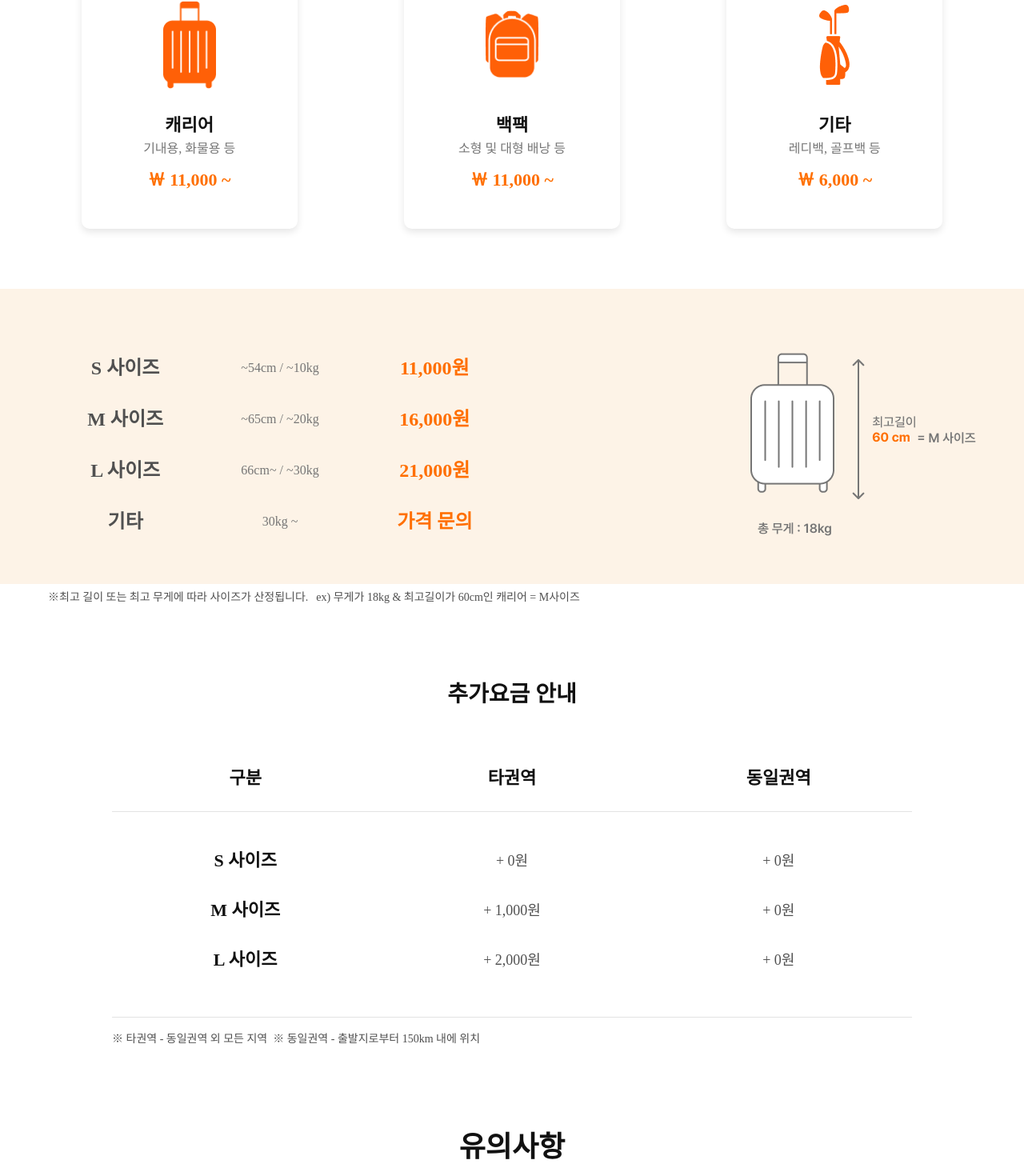
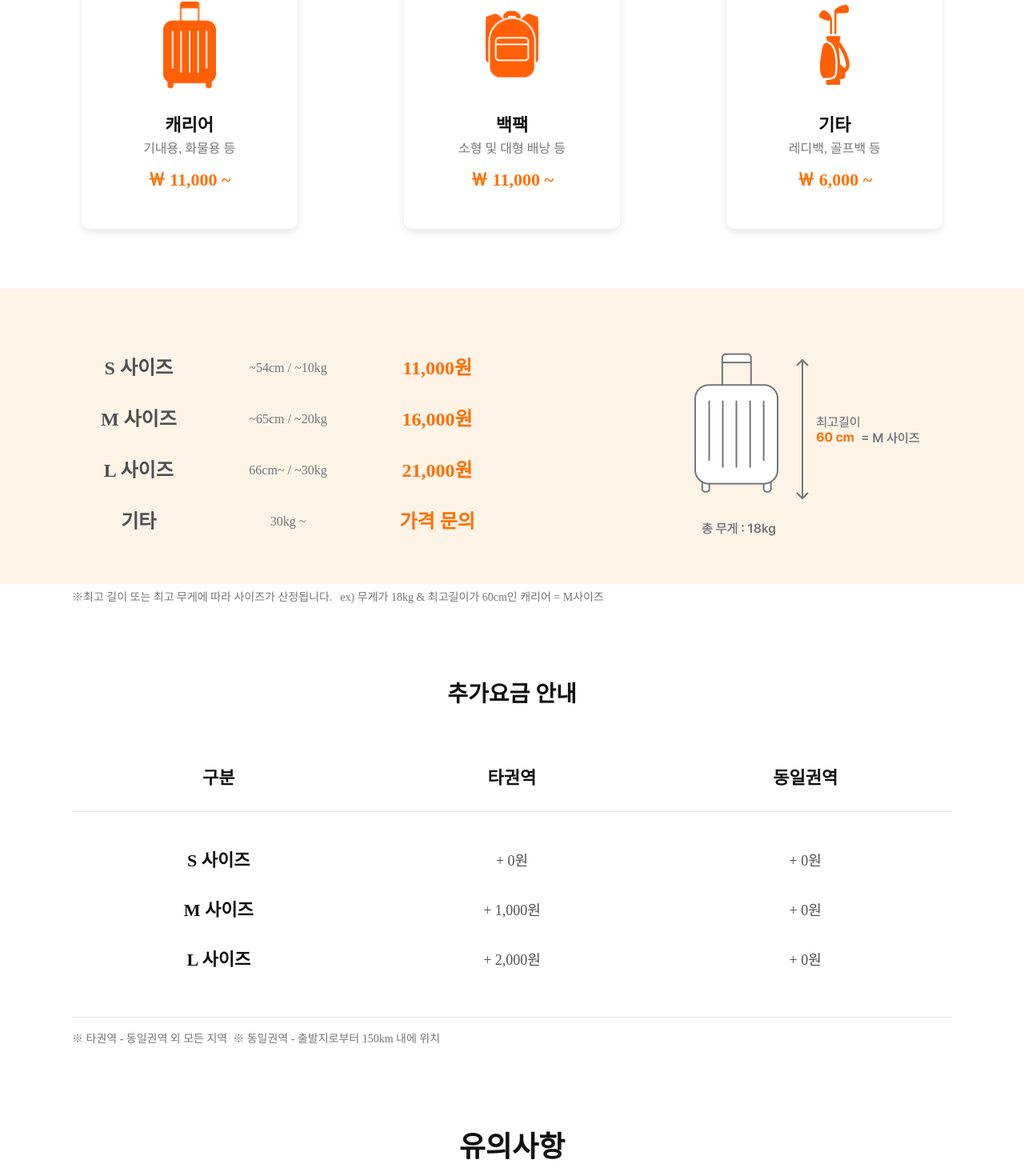
Before and after one commit to HongEungyung/jimggun, a Vue app: page /charge in a window 1280 px wide. Shown: the part 364-1834 px from the top of the page at 80% size. Built offline with nearby package versions, Linux system fonts and the light colour scheme.

Commit message:
요금안내 수정

```diff
--- a/src/views/A3_charge.vue
+++ b/src/views/A3_charge.vue
@@ -291,7 +291,7 @@
       justify-content: space-between;
       align-items: center;
       background-color: $sub-color;
-      padding: 80px 20px 60px 20px;
+      padding: 80px 40px 60px 40px;
       position: relative;
       @media screen and (max-width: 768px) {
         flex-direction: column;
@@ -372,6 +372,7 @@
         display: flex;
         justify-content: center;
         align-items: center;
+        padding-right: 50px;
         @media screen and (max-width: 768px) {
           display: none;
         }
@@ -382,7 +383,7 @@
       display: flex;
       width: 100%;
       max-width: 960px;
-      padding: 0 20px;
+      padding-left: 50px;
       gap: 10px;
       @media screen and (max-width: 768px) {
         display: flex;
@@ -391,9 +392,9 @@
       }
       span {
         font-size: $text-font-S;
-        color: $font-gray;
+        color: $font-light-gray;
         text-align: left;
-        font-weight: 500;
+        font-weight: 300;
         @media screen and (max-width: 768px) {
           font-size: $text-font-XS;
         }
@@ -407,6 +408,7 @@
     flex-direction: column;
     align-items: center;
     margin-bottom: 100px;
+    padding: 0 50px;
     .distance-title {
       font-size: $title-font-M;
       font-weight: bold;
@@ -419,7 +421,7 @@
     }
     .distance-text {
       width: 100%;
-      max-width: 1000px;
+      // max-width: 1000px;
       display: flex;
       flex-direction: column;
       gap: 40px;
@@ -470,9 +472,7 @@
     }
     .distance-info {
       width: 100%;
-      max-width: 1000px;
       display: flex;
-
       margin-top: 20px;
       @media screen and (max-width: 768px) {
         flex-direction: column;
@@ -480,9 +480,9 @@
       }
       span {
         font-size: $text-font-S;
-        color: $font-gray;
+        color: $font-light-gray;
         text-align: left;
-        font-weight: 500;
+        font-weight: 300;
         @media screen and (max-width: 768px) {
           font-size: $text-font-XS;
         }
--- a/src/views/A6_cs.vue
+++ b/src/views/A6_cs.vue
@@ -30,28 +30,32 @@ const faqs = reactive([
     id: 3,
     category: "deliver",
     question: "수화물의 위치를 실시간으로 추적할 수 있나요?",
-    answer: "수화물의 위치는 자세한 실시간 위치는 기사님의 안전 및 짐꾼의 정책상 제공되지 않습니다.",
+    answer:
+      "수화물의 위치는 자세한 실시간 위치는 기사님의 안전 및 짐꾼의 정책상 제공되지 않습니다.",
     isOpen: false,
   },
   {
     id: 4,
     category: "deliver",
     question: "도착예정시간보다 늦게 도착하면 어떻게 해야 하나요?",
-    answer: "예약일 24시간 전까지는 예약 변경이 가능합니다. 마이페이지에서 예약 내역을 확인하고 변경할 수 있습니다.",
+    answer:
+      "예약일 24시간 전까지는 예약 변경이 가능합니다. 마이페이지에서 예약 내역을 확인하고 변경할 수 있습니다.",
     isOpen: false,
   },
   {
     id: 5,
     category: "payment",
     question: "추가 요금이 발생할 수 있는 경우는 언제인가요?",
-    answer: "추가요금은 거리에 따른 추가요금이 발생할 수 있습니다. 자세한 참고사항은 요금안내를 참고해주세요.",
+    answer:
+      "추가요금은 거리에 따른 추가요금이 발생할 수 있습니다. 자세한 참고사항은 요금안내를 참고해주세요.",
     isOpen: false,
   },
   {
     id: 6,
     category: "service",
     question: "운송이 불가능한 물품은 무엇인가요?",
-    answer: "위험성 품목, 분실 및 도난의 우려가 있는 귀중품, 동·식물 등이 있습니다.",
+    answer:
+      "위험성 품목, 분실 및 도난의 우려가 있는 귀중품, 동·식물 등이 있습니다.",
     isOpen: false,
   },
   {
@@ -87,7 +91,8 @@ const faqs = reactive([
     id: 11,
     category: "deliver",
     question: "운송 취소 시 환불이 가능한가요?",
-    answer: "운송 중에 취소는 불가하며, 나의 짐 픽업 1일 전 취소 시 50%를 환불해주며 그 전에는 100% 환불해드립니다.",
+    answer:
+      "운송 중에 취소는 불가하며, 나의 짐 픽업 1일 전 취소 시 50%를 환불해주며 그 전에는 100% 환불해드립니다.",
     isOpen: false,
   },
   {
@@ -123,7 +128,8 @@ const faqs = reactive([
     id: 16,
     category: "deliver",
     question: "역이나 공항같은 경우에도 비대면으로 이루어지나요?",
-    answer: "짐꾼의 무인보관함이 있는 경우 비대면이 가능하며, 없는 경우에는 대면으로 이루어집니다.",
+    answer:
+      "짐꾼의 무인보관함이 있는 경우 비대면이 가능하며, 없는 경우에는 대면으로 이루어집니다.",
     isOpen: false,
   },
   {
@@ -199,7 +205,8 @@ const faqs = reactive([
     id: 26,
     category: "cancellation",
     question: "환불 요청시 처리기간은 어떻게 되나요?",
-    answer: "환불 요청시 검토 후 환불 승인이 난 이후로 3영업일 이내에 결제하신 계좌로 환불됩니다.",
+    answer:
+      "환불 요청시 검토 후 환불 승인이 난 이후로 3영업일 이내에 결제하신 계좌로 환불됩니다.",
     isOpen: false,
   },
   {
@@ -232,18 +239,21 @@ const selectedCategory = ref("all");
 function toggleFAQ(id) {
   activeIndex.value = activeIndex.value === id ? null : id;
 }
+function handleInput(event) {
+  searchQuery.value = event.target.value;
+}
+// 필터링 된 FAQs 목록 계산
 
-// 필터링 된 FAQs 목록 계산
 const filteredFAQs = computed(() => {
   return faqs.filter((faq) => {
     return (
-      (selectedCategory.value === "all" || faq.category === selectedCategory.value) &&
+      (selectedCategory.value === "all" ||
+        faq.category === selectedCategory.value) &&
       (faq.question.toLowerCase().includes(searchQuery.value.toLowerCase()) ||
         faq.answer.toLowerCase().includes(searchQuery.value.toLowerCase()))
     );
   });
 });
-
 // 페이지네이션 적용
 // 페이지네이션 상태(현재페이지 저장)
 const currentPage = ref(1);
@@ -299,14 +309,21 @@ const nextPage = () => {
       <h2 class="cs-title"><span>고객님들이 자주묻는 질문</span></h2>
       <!-- 2. 검색창 -->
       <div class="cs-search">
-        <input type="text" v-model="searchQuery" placeholder="궁금하신 것이 무엇인가요?" />
+        <input
+          type="text"
+          v-model="searchQuery"
+          @input="handleInput"
+          placeholder="궁금하신 것이 무엇인가요?" />
       </div>
       <!-- 3. 카테고리 탭 영역 -->
       <div class="cs-category">
         <button
           v-for="category in categories"
           :key="category.id"
-          :class="['category-btn', { active: selectedCategory === category.id }]"
+          :class="[
+            'category-btn',
+            { active: selectedCategory === category.id },
+          ]"
           @click="selectedCategory1(category.id)">
           {{ category.name }}
         </button>
@@ -328,7 +345,9 @@ const nextPage = () => {
         <div class="pagination">
           <button @click="prevPage" :disabled="currentPage === 1">이전</button>
           <span>{{ currentPage }} / {{ totalPages }}</span>
-          <button @click="nextPage" :disabled="currentPage === totalPages">다음</button>
+          <button @click="nextPage" :disabled="currentPage === totalPages">
+            다음
+          </button>
         </div>
       </div>
       <!-- 5. 문의하기 -->
```
